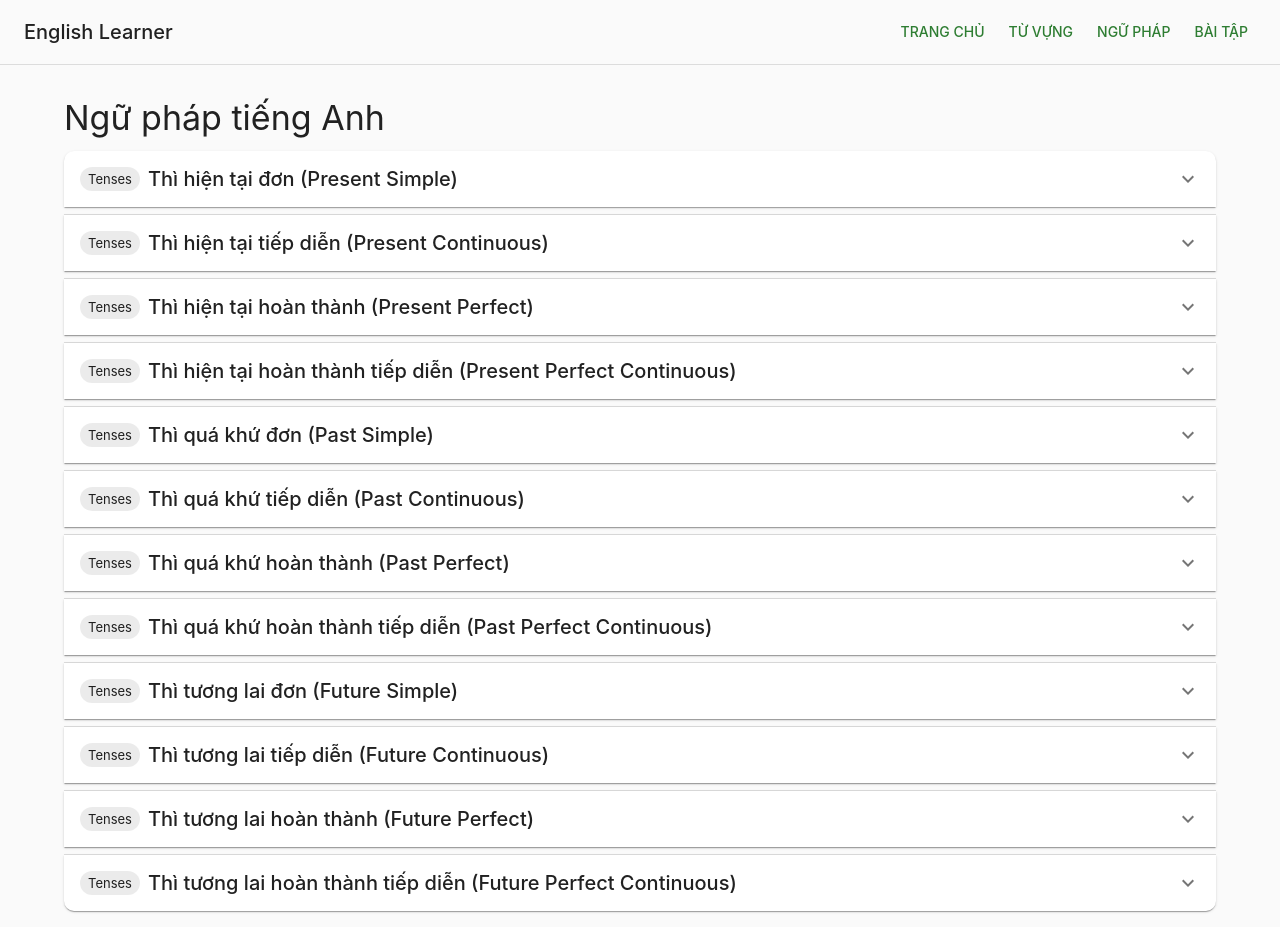
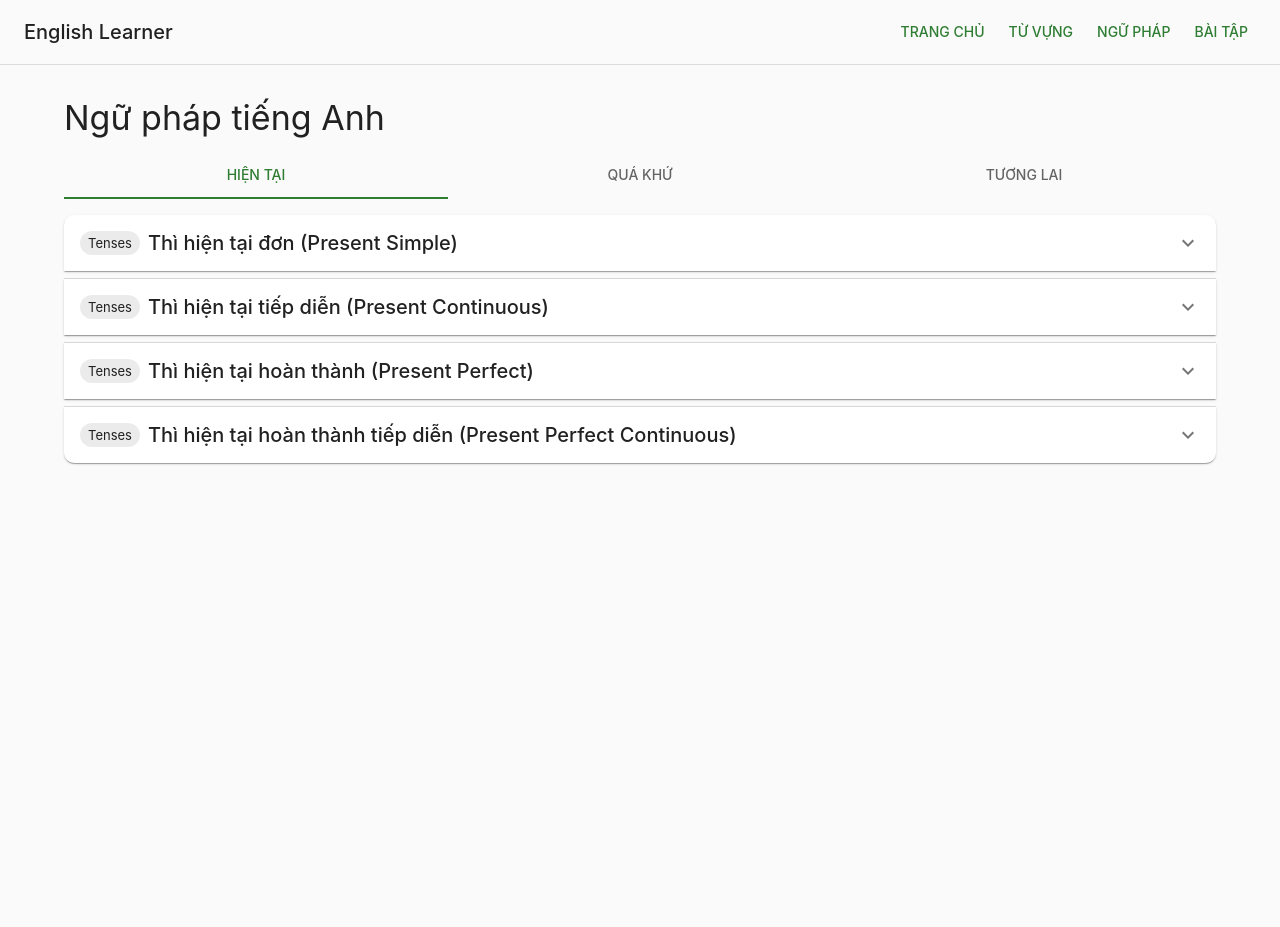
Before and after one commit to phunguyen321/english-app, a Next.js app: page /grammar in a window 1280 px wide. After the commit the page ends 800 px from the top, so only its background shows below. Built offline with nearby package versions, Linux system fonts and the light colour scheme.

Commit message:
change UI grammar

```diff
--- a/src/app/grammar/page.tsx
+++ b/src/app/grammar/page.tsx
@@ -1,5 +1,5 @@
 "use client";
-import { useEffect } from "react";
+import { useEffect, useState } from "react";
 import {
   Box,
   Accordion,
@@ -9,6 +9,8 @@ import {
   Chip,
   Stack,
   LinearProgress,
+  Tabs,
+  Tab,
 } from "@mui/material";
 import ExpandMoreIcon from "@mui/icons-material/ExpandMore";
 import { useAppDispatch, useAppSelector, type RootState } from "@/store";
@@ -18,6 +20,40 @@ import { GrammarTopic } from "@/types";
 export default function GrammarPage() {
   const dispatch = useAppDispatch();
   const { topics, status } = useAppSelector((s: RootState) => s.grammar);
+
+  // Phân loại 12 thì thành 3 nhóm
+  const presentIds = [
+    "present-simple",
+    "present-continuous",
+    "present-perfect",
+    "present-perfect-continuous",
+  ];
+  const pastIds = [
+    "past-simple",
+    "past-continuous",
+    "past-perfect",
+    "past-perfect-continuous",
+  ];
+  const futureIds = [
+    "future-simple",
+    "future-continuous",
+    "future-perfect",
+    "future-perfect-continuous",
+  ];
+  const [tab, setTab] = useState(0);
+  const tenses = [
+    { label: "Hiện tại", ids: presentIds },
+    { label: "Quá khứ", ids: pastIds },
+    { label: "Tương lai", ids: futureIds },
+  ];
+  // Lọc các topic là thì (tenses)
+  const tenseTopics = topics.filter((t) =>
+    [...presentIds, ...pastIds, ...futureIds].includes(t.id)
+  );
+  // Các chủ đề khác (nếu có)
+  const otherTopics = topics.filter(
+    (t) => ![...presentIds, ...pastIds, ...futureIds].includes(t.id)
+  );
 
   useEffect(() => {
     if (status === "idle") dispatch(loadGrammar());
@@ -29,8 +65,55 @@ export default function GrammarPage() {
         Ngữ pháp tiếng Anh
       </Typography>
       {status === "loading" && <LinearProgress />}
+      <Tabs
+        value={tab}
+        onChange={(_, v) => setTab(v)}
+        sx={{ mb: 2 }}
+        variant="fullWidth"
+      >
+        {tenses.map((g) => (
+          <Tab key={g.label} label={g.label} />
+        ))}
+      </Tabs>
       <Stack spacing={1}>
-        {topics.map((g: GrammarTopic) => (
+        {tenses.map((group, idx) =>
+          tab === idx
+            ? tenseTopics
+                .filter((t) => group.ids.includes(t.id))
+                .map((g) => (
+                  <Accordion key={g.id} disableGutters>
+                    <AccordionSummary expandIcon={<ExpandMoreIcon />}>
+                      <Stack direction="row" spacing={1} alignItems="center">
+                        <Chip size="small" label={g.category} />
+                        <Typography variant="h6">{g.title}</Typography>
+                      </Stack>
+                    </AccordionSummary>
+                    <AccordionDetails>
+                      <Typography color="text.secondary" sx={{ mb: 1 }}>
+                        {g.brief}
+                      </Typography>
+                      <Stack spacing={1}>
+                        {g.points.map((p, idx: number) => (
+                          <Box key={idx}>
+                            <Typography>• {p.rule}</Typography>
+                            <Typography color="text.secondary">
+                              Ví dụ: {p.example.en} — {p.example.vi}
+                            </Typography>
+                          </Box>
+                        ))}
+                      </Stack>
+                    </AccordionDetails>
+                  </Accordion>
+                ))
+            : null
+        )}
+        {/* Chủ đề khác ngoài 12 thì */}
+        {tab === 0 && otherTopics.length > 0 && (
+          <>
+            <Typography variant="h6" sx={{ mt: 3 }}>
+              Chủ đề khác
+            </Typography>
+            {otherTopics.map((g) => (
               <Accordion key={g.id} disableGutters>
                 <AccordionSummary expandIcon={<ExpandMoreIcon />}>
                   <Stack direction="row" spacing={1} alignItems="center">
@@ -55,6 +138,8 @@ export default function GrammarPage() {
                 </AccordionDetails>
               </Accordion>
             ))}
+          </>
+        )}
       </Stack>
     </Box>
   );
--- a/src/app/layout.tsx
+++ b/src/app/layout.tsx
@@ -16,6 +16,9 @@ const geistMono = Geist_Mono({
 export const metadata: Metadata = {
   title: "English Learner",
   description: "Học tiếng Anh với Từ vựng, Ngữ pháp, Bài tập",
+  icons: {
+    icon: "/english-learn.svg",
+  },
 };
 
 export default function RootLayout({
```
Also changed, not shown: public/english-learn.svg (added). Lines whose indentation alone changed are shown as unchanged.
